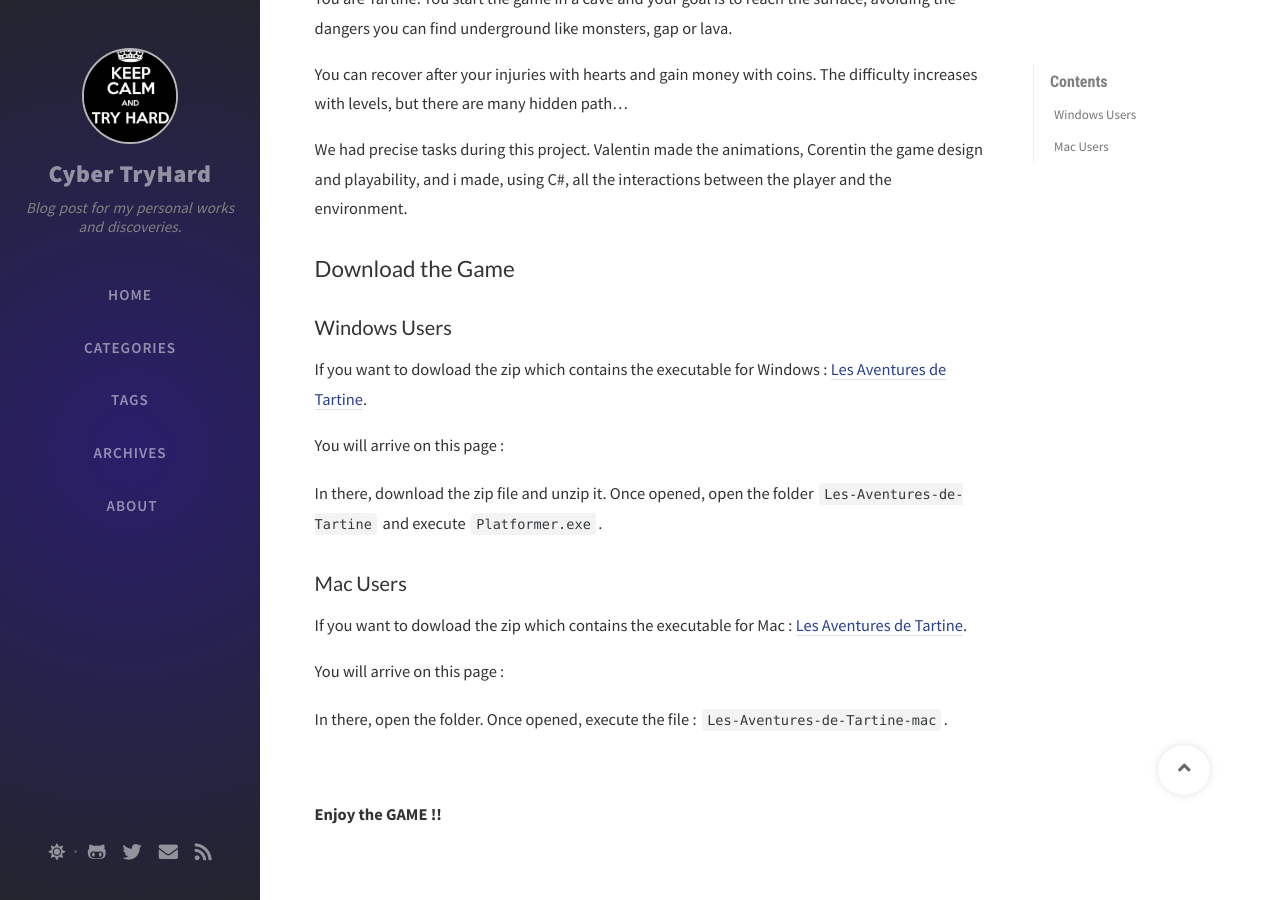
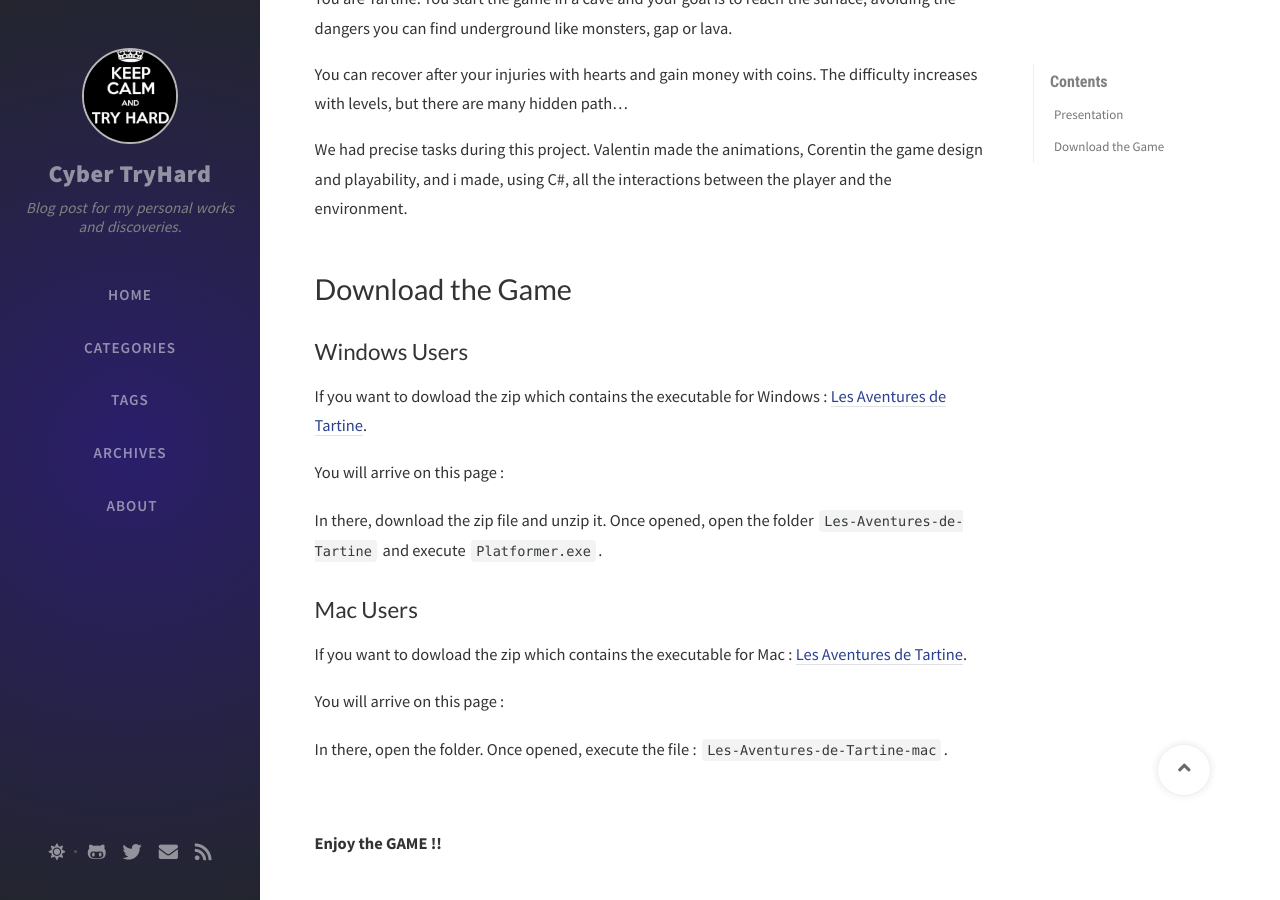
Before and after one commit to Juliette1012/Juliette1012.github.io, a Jekyll site: the page built from _posts/2020-08-27-2D-Platformer-Game.md, in a window 1280 px wide and 900 px high, scrolled down 728 px. Built offline with Jekyll 4.4.1, drawn with Linux system fonts in a browser that asks for light colours; nearby versions of some CDN libraries; comment, search, counter and statistics services are not loaded.

Commit message:
update featured-image

```diff
--- a/_layouts/home.html
+++ b/_layouts/home.html
@@ -56,7 +56,6 @@
         title="Pinned"></i>
       {% endif %}
     </div>
-    {% if page.featured-image %}{% include post-featured-image.html image=page.featured-image alt=page.featured-image-alt %}{% endif %}
     <div class="post-content">
       <p>
         {% include no-linenos.html content=post.content %}
--- a/_posts/2020-08-27-2D-Platformer-Game.md
+++ b/_posts/2020-08-27-2D-Platformer-Game.md
@@ -17,9 +17,9 @@
 
 We had precise tasks during this project. Valentin made the animations, Corentin the game design and playability, and i made, using C#, all the interactions between the player and the environment.
 
-## Download the Game
+# Download the Game
 
-### Windows Users
+## Windows Users
 
 If you want to dowload the zip which contains the executable for Windows : [Les Aventures de Tartine](https://github.com/Juliette1012/Tartine-release/releases/tag/v1.0/dowload).
 
@@ -28,7 +28,7 @@
 
 In there, download the zip file and unzip it. Once opened, open the folder `Les-Aventures-de-Tartine` and execute `Platformer.exe`.
 
-### Mac Users
+## Mac Users
 
 If you want to dowload the zip which contains the executable for Mac : [Les Aventures de Tartine](https://github.com/Juliette1012/Tartine-release/releases/tag/v1.0-mac/dowload).
 
```
